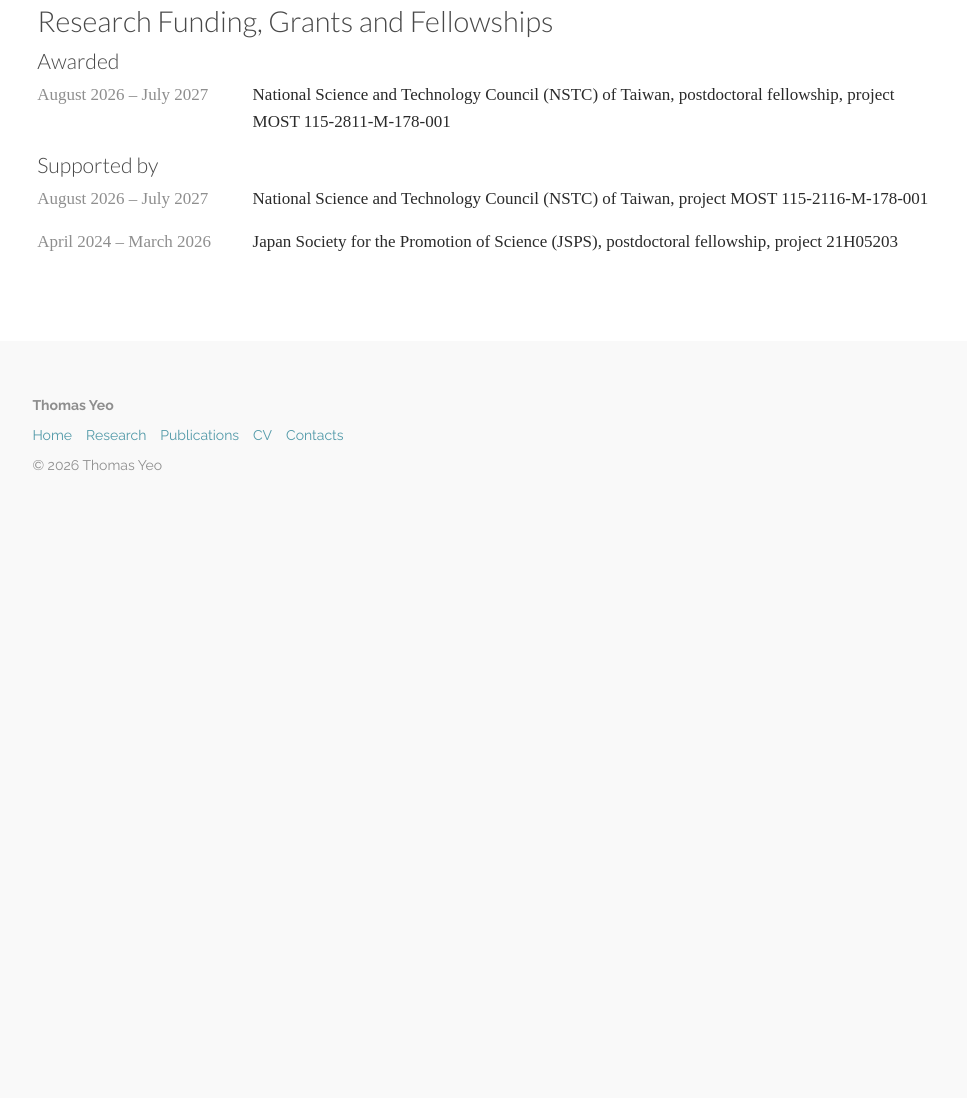
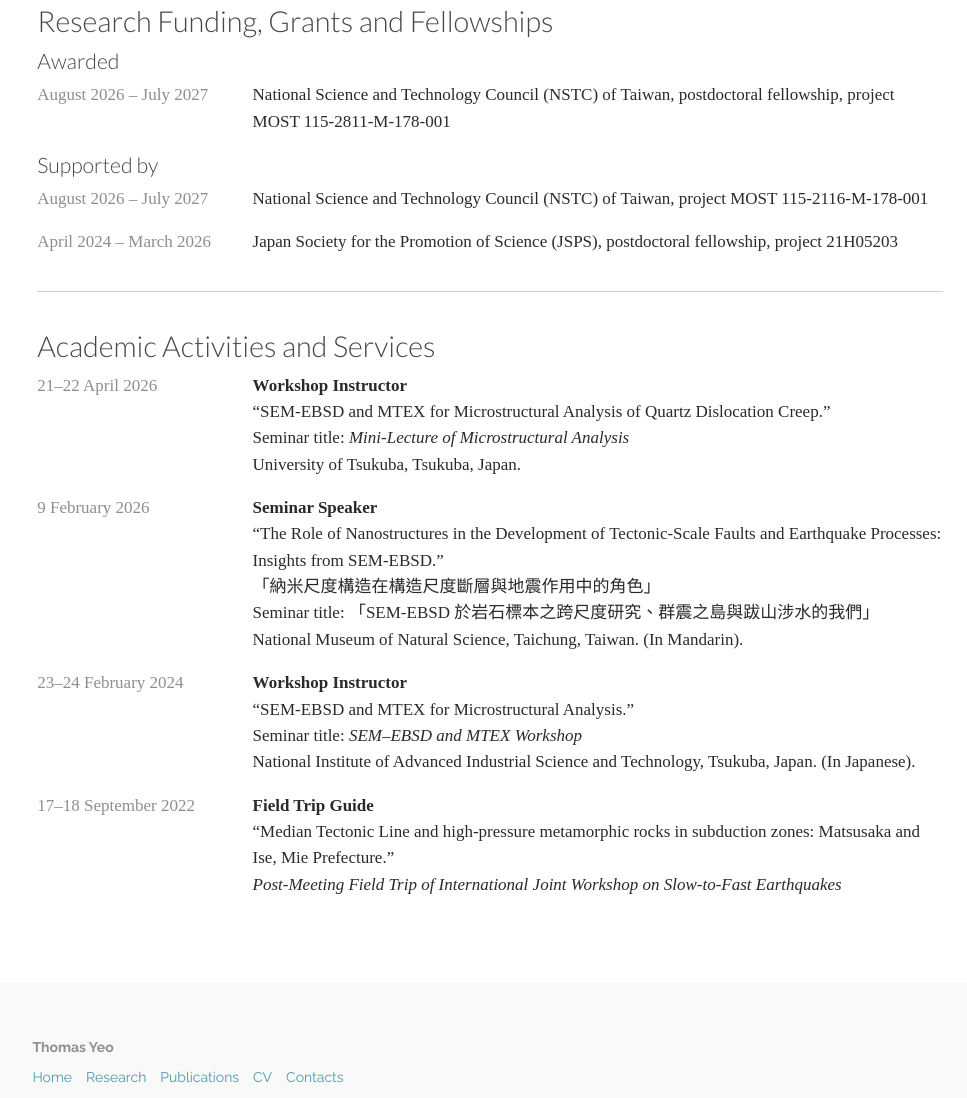
Before and after one commit to TJYYEO/Academic-Webpage, a plain HTML site: page cv.html in a window 1280 px wide. Shown: the part 1444-2542 px from the top of the page, without its empty margins (150-1117 px from the left). Before the commit the page ends 1987 px from the top, so only its background shows below. Drawn offline with Linux system fonts and the light colour scheme; a web font is replaced by a local one.

Commit message:
Add files via upload

```diff
--- a/cv.html
+++ b/cv.html
@@ -12,7 +12,7 @@
     <div id="wrapper"><nav id="navigation" aria-label="Primary navigation"><ul><li><a href="index.html">Home</a></li><li><a href="research.html">Research</a></li><li><a href="publications.html">Publications</a></li><li class="active"><a href="cv.html">CV</a></li><li><a href="contact.html">Contacts</a></li></ul></nav>
       <main id="main"><div id="content-wrapper"><div class="container content">
         <section class="cv-section"><h2>Employment history</h2>
-          <div class="cv-entry"><span class="date">September 2026 – Present</span><p><strong>Researcher</strong><br>National Museum of Natural Science, Taichung, Taiwan</p></div>
+          <div class="cv-entry"><span class="date">September 2026 – Present</span><p><strong>Postdoctoral Researcher</strong><br>National Museum of Natural Science, Taichung, Taiwan</p></div>
           <div class="cv-entry"><span class="date">April 2024 – August 2026</span><p><strong>Researcher</strong><br>Graduate School of Science and Technology, University of Tsukuba, Japan</p></div>
           <div class="cv-entry"><span class="date">April 2024 – August 2026</span><p><strong>Guest Researcher</strong><br>Geological Survey of Japan, National Institute of Advanced Industrial Science and Technology, Japan</p></div>
           <div class="cv-entry"><span class="date">April 2020 – March 2024</span><p><strong>Research Assistant</strong><br>Geological Survey of Japan, National Institute of Advanced Industrial Science and Technology, Japan</p></div>
@@ -47,6 +47,29 @@
           <div class="cv-entry"><span class="date">April 2024 – March 2026</span><p>Japan Society for the Promotion of Science (JSPS), postdoctoral fellowship, project 21H05203</p></div>
         </section>
 
+
+        <hr>
+
+        <section class="cv-section">
+          <h2>Academic Activities and Services</h2>
+          <div class="cv-entry">
+            <span class="date">21–22 April 2026</span>
+            <p><strong>Workshop Instructor</strong><br>“SEM-EBSD and MTEX for Microstructural Analysis of Quartz Dislocation Creep.”<br>Seminar title: <em>Mini-Lecture of Microstructural Analysis</em><br>University of Tsukuba, Tsukuba, Japan.</p>
+          </div>
+          <div class="cv-entry">
+            <span class="date">9 February 2026</span>
+            <p><strong>Seminar Speaker</strong><br>“The Role of Nanostructures in the Development of Tectonic-Scale Faults and Earthquake Processes: Insights from SEM-EBSD.”<br><span class="traditional-chinese-text" lang="zh-Hant">「納米尺度構造在構造尺度斷層與地震作用中的角色」</span><br>Seminar title: <span class="traditional-chinese-text" lang="zh-Hant">「SEM-EBSD 於岩石標本之跨尺度研究、群震之島與跋山涉水的我們」</span><br>National Museum of Natural Science, Taichung, Taiwan. (In Mandarin).</p>
+          </div>
+          <div class="cv-entry">
+            <span class="date">23–24 February 2024</span>
+            <p><strong>Workshop Instructor</strong><br>“SEM-EBSD and MTEX for Microstructural Analysis.”<br>Seminar title: <em>SEM–EBSD and MTEX Workshop</em><br>National Institute of Advanced Industrial Science and Technology, Tsukuba, Japan. (In Japanese).</p>
+          </div>
+          <div class="cv-entry">
+            <span class="date">17–18 September 2022</span>
+            <p><strong>Field Trip Guide</strong><br>“Median Tectonic Line and high-pressure metamorphic rocks in subduction zones: Matsusaka and Ise, Mie Prefecture.”<br><em>Post-Meeting Field Trip of International Joint Workshop on Slow-to-Fast Earthquakes</em></p>
+          </div>
+        </section>
+
       </div></div></main>
     </div>
   </div>
```
